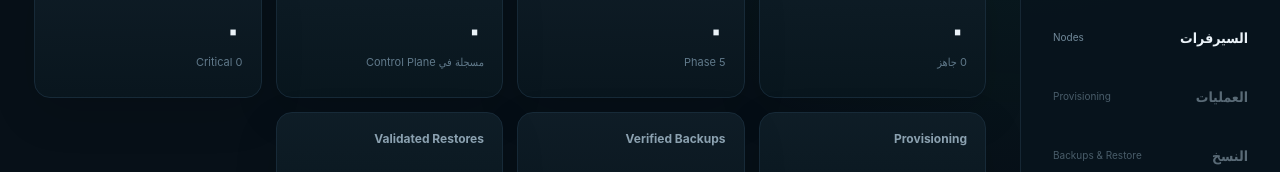
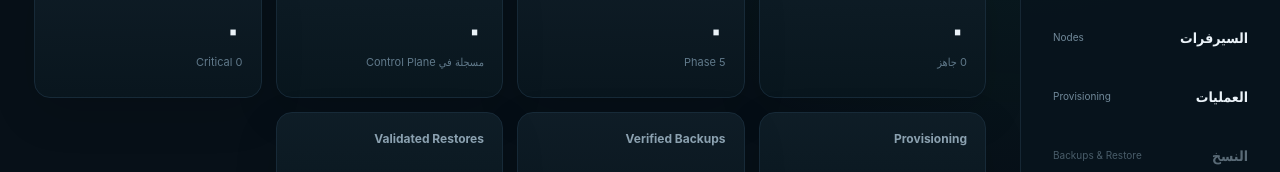
Before and after one commit to abdelrahmanashraf-code/DSX-Control-Plane, a Next.js app in the folder apps/web/: page / in a window 1280 px wide. Shown: the part 266-438 px from the top of the page. Built offline with nearby package versions, Linux system fonts and the light colour scheme.

Commit message:
feat(web): enable operations navigation

```diff
--- a/apps/web/app/admin-shell.tsx
+++ b/apps/web/app/admin-shell.tsx
@@ -6,7 +6,7 @@ const NAV_ITEMS = [
   { arabic: "التجارب", english: "Trials", href: "/trials", key: "trials", enabled: true },
   { arabic: "العملاء", english: "Tenants", href: "/tenants", key: "tenants", enabled: true },
   { arabic: "السيرفرات", english: "Nodes", href: "/nodes", key: "nodes", enabled: true },
-  { arabic: "العمليات", english: "Provisioning", href: "/provisioning", key: "provisioning", enabled: false },
+  { arabic: "العمليات", english: "Provisioning", href: "/provisioning", key: "provisioning", enabled: true },
   { arabic: "النسخ", english: "Backups & Restore", href: "/backups", key: "backups", enabled: false },
   { arabic: "التنبيهات", english: "Alerts", href: "/alerts", key: "alerts", enabled: false },
   { arabic: "السجل", english: "Audit Log", href: "/audit", key: "audit", enabled: false },
```
